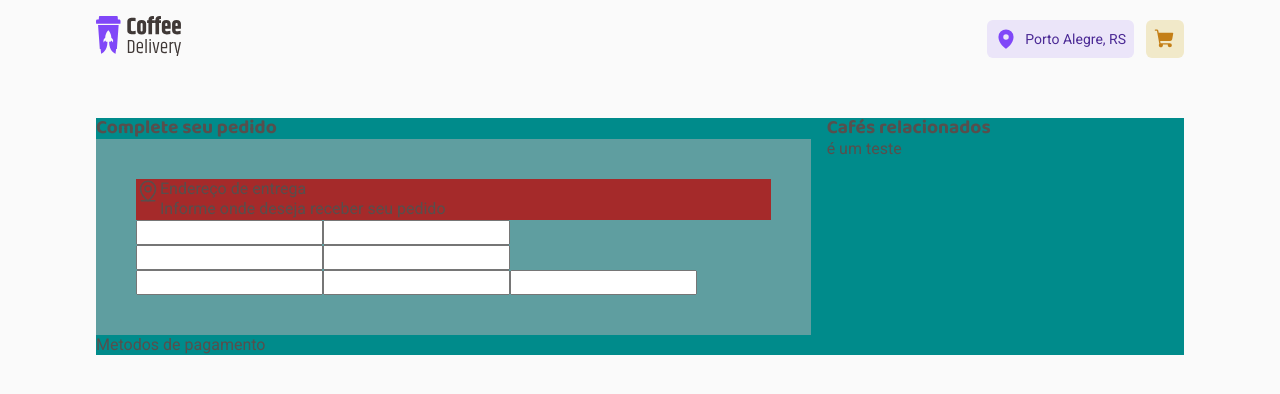
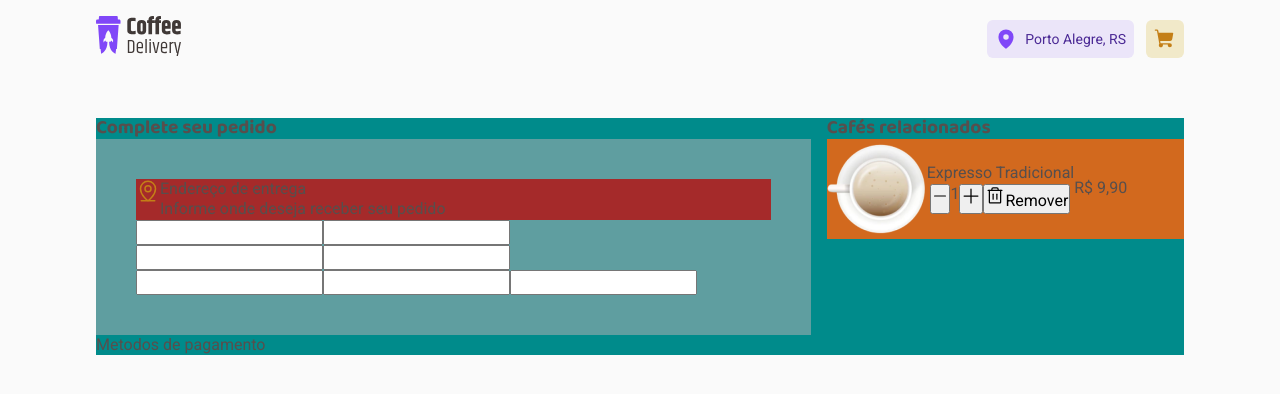
Before and after one commit to GabrielMatoss/CoffeeHouse, a React (Vite) app: page /cart in a window 1280 px wide. Shown: the top 394 px of the page. Built offline with nearby package versions, Linux system fonts and the light colour scheme.

Commit message:
refactor(carthistory): refactoring html css code

```diff
--- a/src/pages/CartHistory/index.tsx
+++ b/src/pages/CartHistory/index.tsx
@@ -1,14 +1,18 @@
-import { MapPinLine } from "phosphor-react";
+import { MapPinLine, Minus, Plus, Trash, TrashSimple } from "phosphor-react";
 import { ContainerCartHistory } from "./styles";
 
-export function CartHistory () {
-    return(
+import caféComLeite from "../../assets/cafeComLeite.png";
+import chocolateQuente from "../../assets/chocolateQuente.png";
+
+
+export function CartHistory() {
+  return (
     <ContainerCartHistory>
       <div className="contentInfos">
         <h3>Complete seu pedido</h3>
         <form action="">
           <div className="headerForm">
-                <MapPinLine size={24}/>
+            <MapPinLine size={24} />
             <div>
               <p>Endereço de entrega</p>
               <p>Informe onde deseja receber seu pedido</p>
@@ -38,9 +42,35 @@ export function CartHistory () {
       <div className="contentValues">
         <h3>Cafés relacionados</h3>
         <div className="valuesTotal">
-                <p>é um teste</p>
+          <div className="queryCoffees">
+                <img src={caféComLeite} alt="" />
+                <div className="teste">
+
+                  <div>
+                  <p>Expresso Tradicional</p>
+                  <div className="containerButtons">
+                    <div className="buttonsQtd">
+                    <button /*onClick={}*/>
+                      <Minus size={16} weight="fill" />
+                      </button>
+                      <p>1</p>
+                     <button /*onClick={}*/>
+                      <Plus size={20} weight="fill" />
+                    </button>
+                    </div>
+
+                    <button>
+                      <Trash size={20} />
+                      Remover
+                     </button>
+                  </div>
+
+                  </div>
+                  <p>R$ 9,90</p>
+                </div>
+          </div>
         </div>
       </div>
     </ContainerCartHistory>
-    )
+  );
 }
--- a/src/pages/CartHistory/styles.ts
+++ b/src/pages/CartHistory/styles.ts
@@ -14,7 +14,6 @@ export const ContainerCartHistory = styled.main`
     font-size: 1.2rem;
   }
 
-
   form {
     background-color: cadetblue;
     padding: 40px;
@@ -25,5 +24,34 @@ export const ContainerCartHistory = styled.main`
     display: flex;
     align-items: flex-start;
     justify-content: flex-start;
+    svg {
+      color: ${(props) => props.theme["yellow-dark"]};
+    }
+  }
+
+  .valuesTotal {
+    background-color: cadetblue;
+    display: flex;
+    flex-direction: column;
+
+    .buttonsQtd {
+      display: flex;
+    }
+    .teste {
+      display: flex;
+      align-items: center;
+      justify-content: center;
+    }
+    .queryCoffees {
+      display: flex;
+      background-color: chocolate;
+
+    }
+    .containerButtons {
+      display: flex;
+      align-items: center;
+      justify-content: center;
+
+    }
   }
 `;
```
Lines whose indentation alone changed are shown as unchanged.
